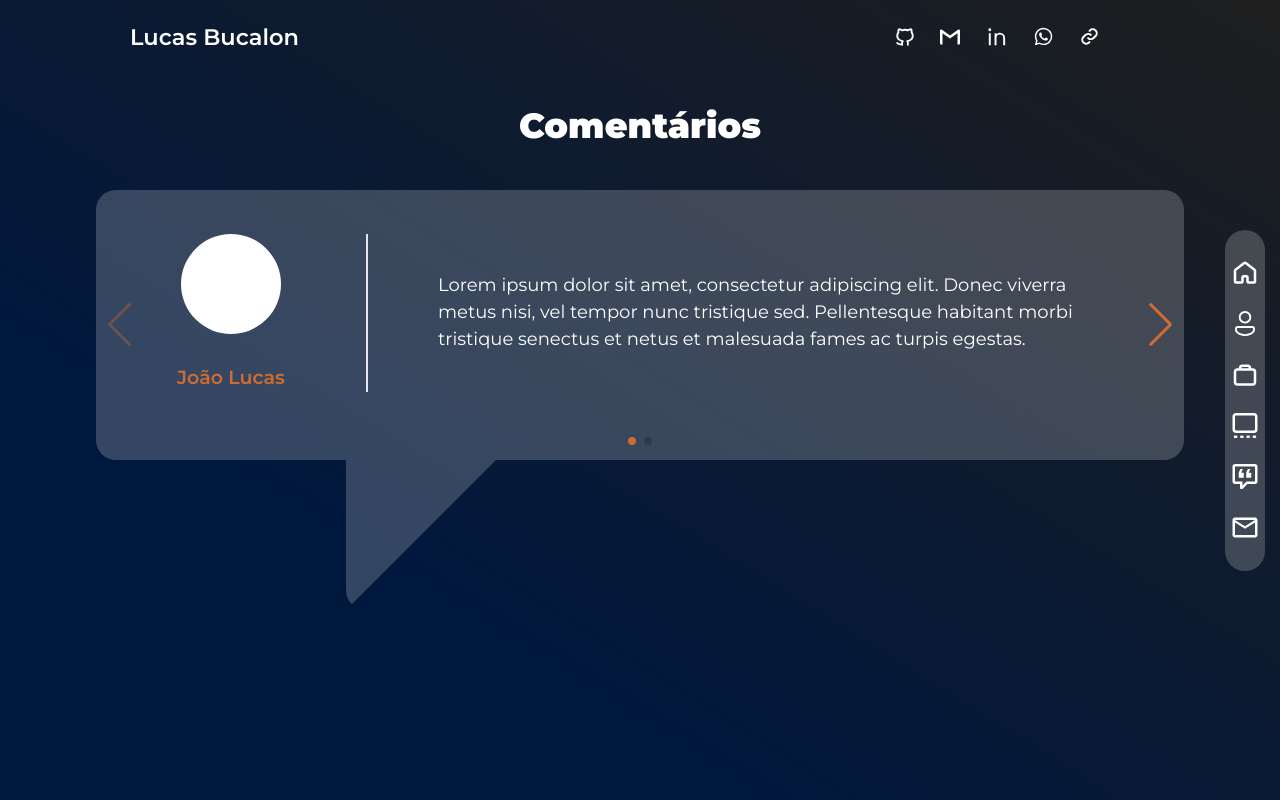
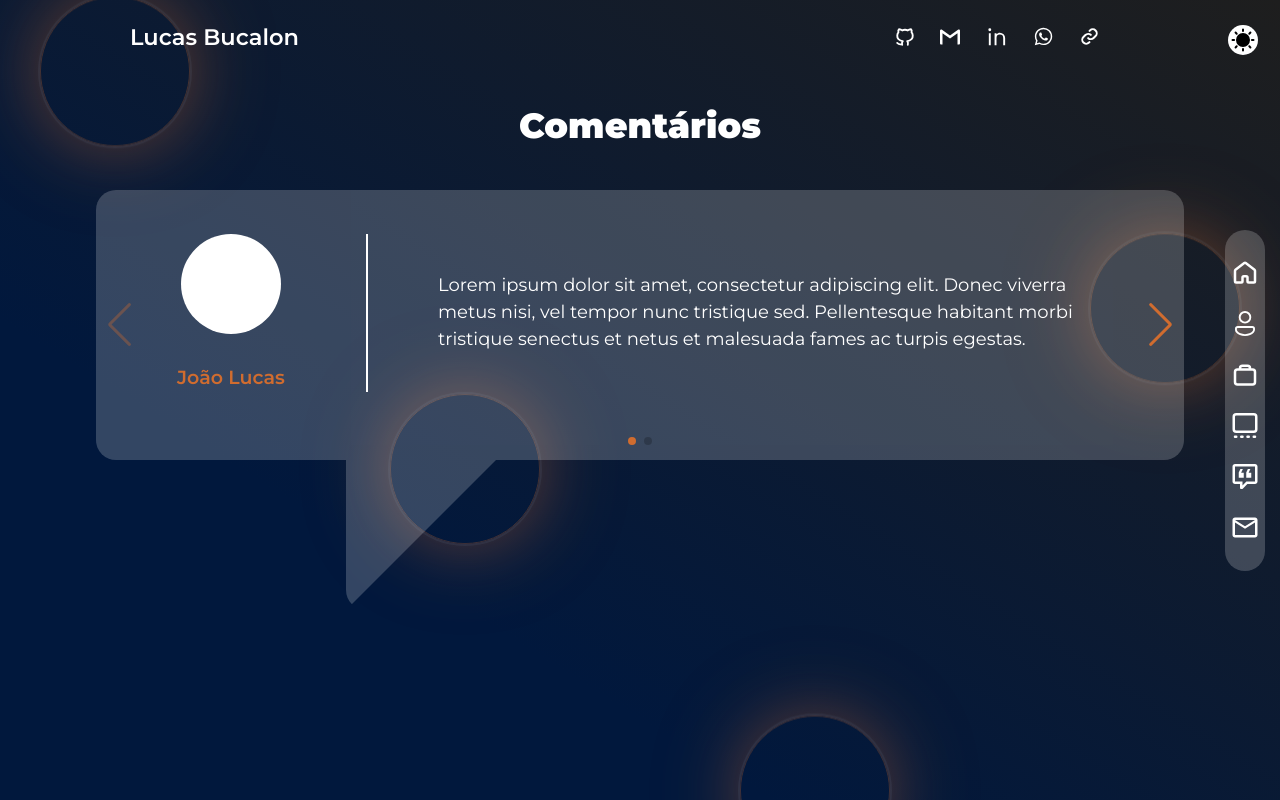
Before and after one commit to LucasBDoficial/my-portfolio, a Next.js app: page /Feedback in a window 1280 px wide. Built offline with nearby package versions, Linux system fonts and the light colour scheme.

Commit message:
feedback backgroud

```diff
--- a/src/app/Feedback/page.tsx
+++ b/src/app/Feedback/page.tsx
@@ -2,6 +2,7 @@
 import { motion } from "framer-motion";
 import { Navigation, Pagination, Scrollbar, A11y } from 'swiper/modules';
 import { Swiper, SwiperSlide } from 'swiper/react';
+import  ButtonMode  from "../components/ButtonMode"
 
 import 'swiper/css';
 import 'swiper/css/navigation';
@@ -10,7 +11,7 @@ import 'swiper/css/scrollbar';
 
 export default function Feedbacks(){
     return(
-        <motion.section className="flex flex-wrap justify-center relative"
+        <motion.section className="background flex flex-wrap justify-center relative"
         initial={{ opacity: 0 }}
         animate={{ opacity: 1, y:[0]}}
         transition={{
@@ -18,6 +19,13 @@ export default function Feedbacks(){
         delay: 0.5,
         }
     }>
+        <div className="ball">
+    <span id="a" ></span>
+    <span id="b" ></span>
+    <span id="c" ></span>
+    <span id="d" ></span>
+  </div>
+
         <h2 className="absolute top-[100px] font-black w-full text-center text-[3.5rem]">Comentários</h2>
 
         <div className="w-[85%] absolute top-[190px] max-[600px]:w-[98%]">
@@ -63,6 +71,14 @@ export default function Feedbacks(){
             <div className="w-[150px] ml-[23%] feed"></div>
         </div>
 
+        <div onClick={toggleMode}><ButtonMode /></div>
         </motion.section>
     )
 }
+
+function toggleMode(){
+    const html = document.documentElement
+    html.classList.toggle("light")
+
+        if(html.classList.contains("light")){}
+}
--- a/src/app/globals.css
+++ b/src/app/globals.css
@@ -20,6 +20,7 @@
     height: 100vh;
     text-rendering: optimizelegibility;
     -webkit-font-smoothing: antialiased;
+
   }
 
   body {
@@ -161,8 +162,6 @@
     text-align: center;
     font-size: 18px;
     background: #fff;
-
-    /* Center slide text vertically */
     display: flex;
     justify-content: center;
     align-items: center;
@@ -174,6 +173,58 @@
     height: 100%;
     object-fit: cover;
   }
+
+  .border-r-2{
+    border-color: rgb(var(--foreground-rgb));
+  }
+
+  .background{
+    position: relative;
+    width: 100%;
+    height: 100%;
+    overflow: hidden;
+  }
+
+  .ball{
+    position: absolute;
+    display: flex;
+    z-index: 0;
+  }
+
+  .ball span{
+    width: 15rem;
+    height: 15rem;
+    border: 1px solid rgb(var(--theme-font-rgb));
+    background: transparent;
+    margin: 0 100px;
+    border-radius: 50%;
+    box-shadow: 0 0 0 2px rgba(var(--foreground-rgba)),
+     0 0 50px rgb(var(--theme-font-rgb)),
+     0 0 100px rgb(var(--theme-font-rgb));
+     animation: animar calc(150s / var(--speed)) linear infinite;
+     opacity: 0.3;
+  }
+
+  #a{animation: animar calc(150s / 25) linear infinite;}
+  #b{animation: animar calc(150s / 40) linear infinite;}
+  #c{animation: animar calc(150s / 30) linear infinite;}
+  #d{animation: animar calc(150s / 45) linear infinite;}
+
+  @keyframes animar {
+    0% {
+      transform:  translateY(100vh) scale(1);
+    }
+    100% {
+      transform:  translateY(-10vh) scale(1);
+    }
+  }
+
+  .ball span:nth-of-type(even) {
+    background: transparent;
+    box-shadow: 0 0 0 2px rgba(var(--foreground-rgba)),
+     0 0 50px rgb(var(--theme-font-rgb)),
+     0 0 100px rgb(var(--theme-font-rgb));
+    }
 }
 
 :root {
```
